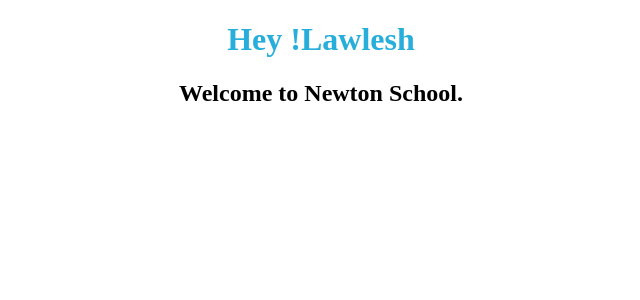
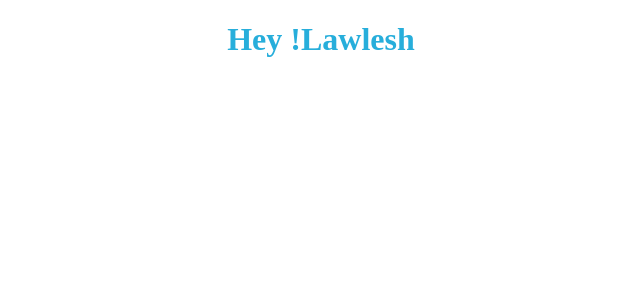
Before and after one commit to Lawlesh2022/Greetings-with-Props---React-Basics-Going-through-the-file-structure-analyzin---453y3nbjfmml, a React app: page / in a window 1280 px wide. Shown: the top 300 px of the page, without its empty margins (319-959 px from the left). Built offline with nearby package versions, Linux system fonts and the light colour scheme.

Commit message:
Update Welcome.js

```diff
--- a/src/components/Welcome.js
+++ b/src/components/Welcome.js
@@ -1,9 +1,9 @@
 import React from 'react'
-const Welcome = (prop)=>{
+const Welcome = (props)=>{
   return(
     <div>
-    <h1>Hey !{prop.name}</h1>
-    <h2>Welcome to Newton School.</h2>
+    <h1>Hey !{props.name}</h1>
+    <h2>{props.text}</h2>
     </div>
   )
 }
```
